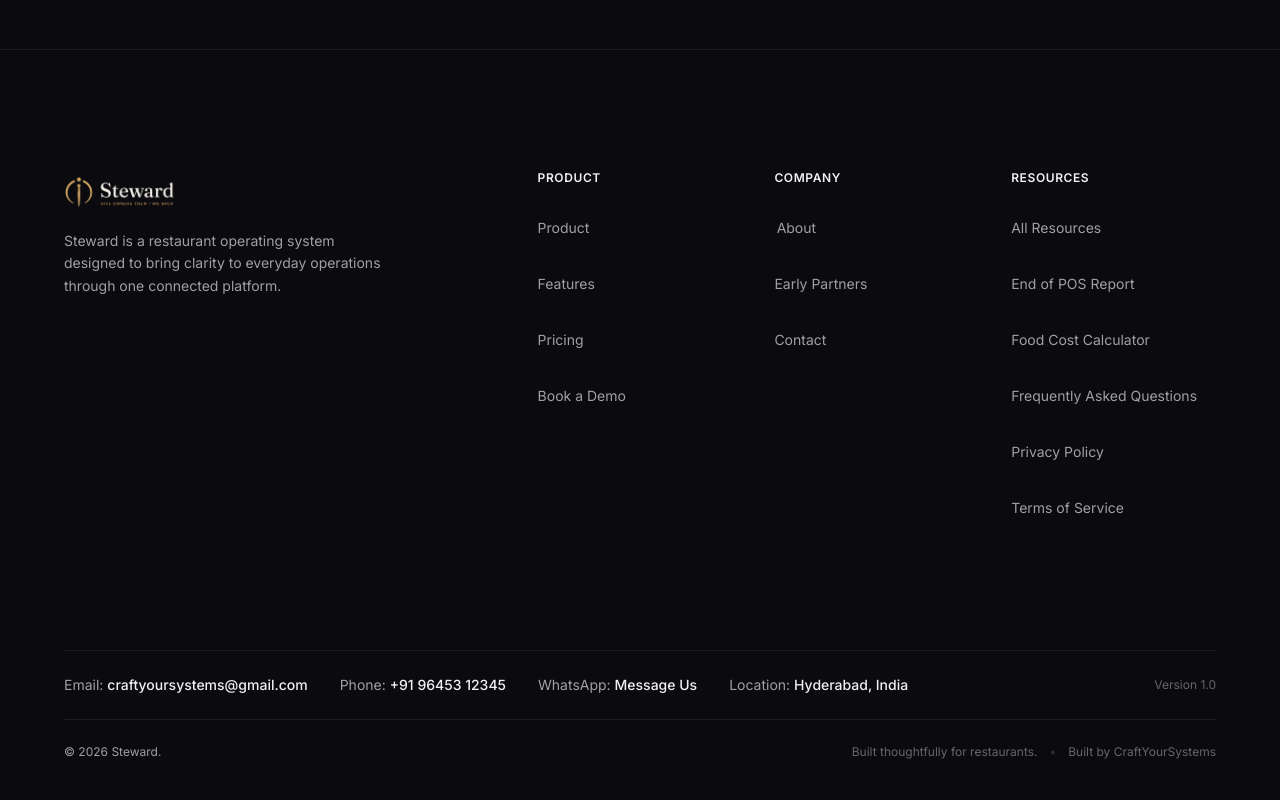
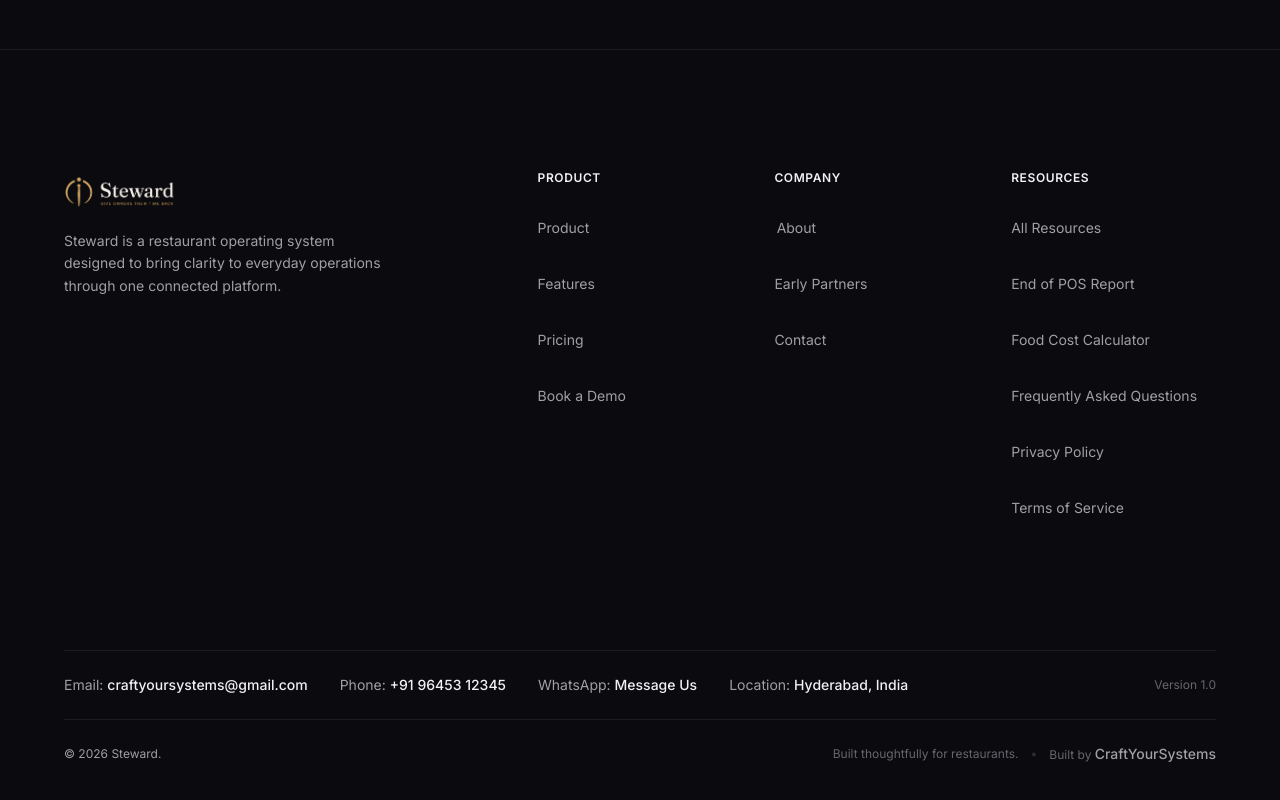
Before and after one commit to CraftYourSystems/Steward_Landing_Page, a React (Vite) app: page /resources/food-cost-calculator in a window 1280 px wide. Shown: the part 1587-2387 px from the top of the page. Built offline with nearby package versions, Linux system fonts and the light colour scheme; a web font is replaced by a local one.

Commit message:
design: make CraftYourSystems text slightly larger and more noticeable in footer

```diff
--- a/src/components/layout/Footer.tsx
+++ b/src/components/layout/Footer.tsx
@@ -160,7 +160,7 @@ export default function Footer() {
                 href="https://craftyoursystems.com"
                 target="_blank"
                 rel="noopener noreferrer"
-                className="hover:text-steward-text-secondary transition-colors duration-200"
+                className="text-sm font-medium text-steward-text-secondary hover:text-steward-text-primary transition-colors duration-200"
               >
                 CraftYourSystems
               </a>
```
